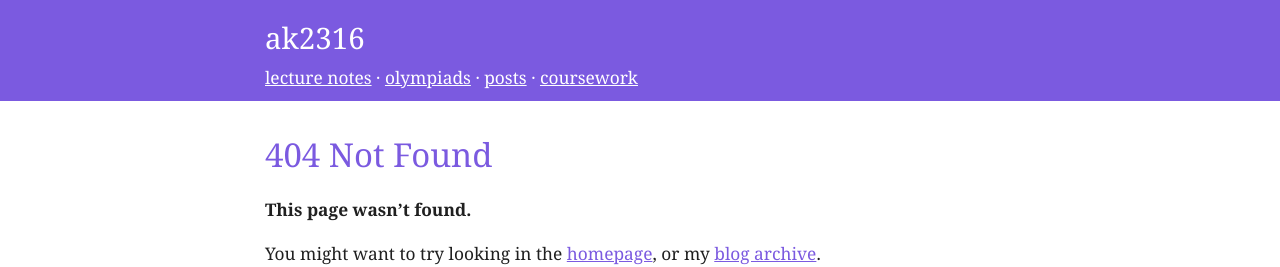
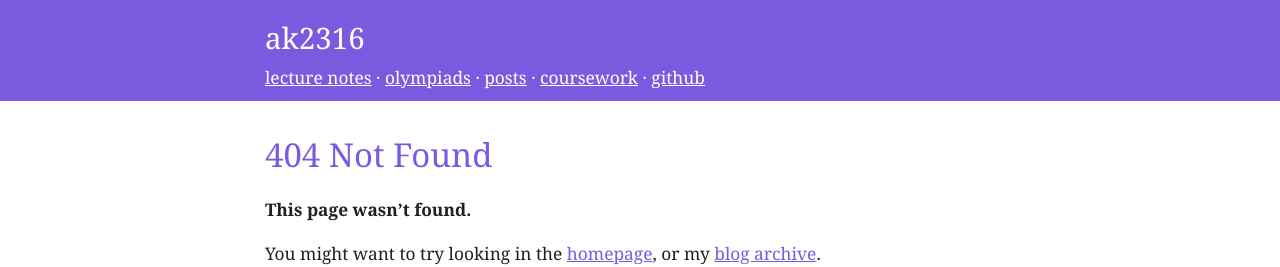
Before and after one commit to ak2316-cam/website, a Jekyll site: the page built from src/404.md, in a window 1280 px wide. Shown: the top 267 px of the page. Built offline with Jekyll 4.4.1, drawn with Linux system fonts in a browser that asks for light colours.

Commit message:
Added GitHub to header

```diff
--- a/src/_includes/header.html
+++ b/src/_includes/header.html
@@ -10,6 +10,8 @@
         <li><a href="/all-posts/">posts</a></li>
 
         <li><a href="/coursework/">coursework</a></li>
+
+        <li><a href="https://github.com/ak2316-cam">github</a></li>
         <!-- <li><a href="https://twitter.com/alexwlchan/">twitter</a></li>
         <li><a href="/atom.xml">rss</a></li> -->
       </ul>
```
